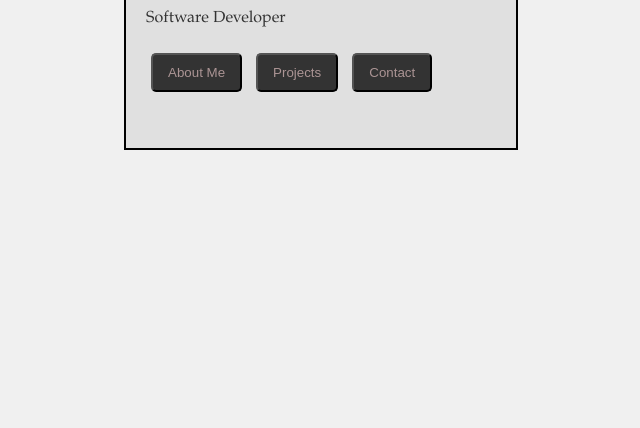
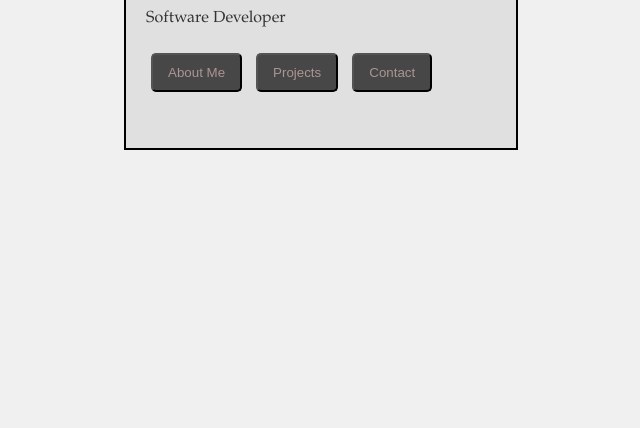
Before and after one commit to jcbolo72012/portfolio, a website: page index.html in a window 1280 px wide. Shown: the part 372-800 px from the top of the page, without its empty margins (319-959 px from the left). Drawn offline with Linux system fonts and the light colour scheme.

Commit message:
button changes

```diff
--- a/index.html
+++ b/index.html
@@ -13,9 +13,9 @@
         <div class="content" id="content">
         </div>
         <div class="button-container">
-            <button onclick="changeContent('about')">About Me</button>
-            <button onclick="changeContent('projects')">Projects</button>
-            <button onclick="changeContent('contact')">Contact</button>
+            <button id='about-btn' onclick="changeContent('about')">About Me</button>
+            <button id='projects-btn' onclick="changeContent('projects')">Projects</button>
+            <button id='contact-btn' onclick="changeContent('contact')">Contact</button>
         </div>
     </div>
     <script src="scripts/app.js"></script>
--- a/styles/style.css
+++ b/styles/style.css
@@ -32,7 +32,7 @@ body {
 }
 
 .card button {
-    background-color: #333333 !important;
+    background-color: #484747 !important;
     color: #ac9595;
     border-radius: 5px;
     padding: 10px 15px;
@@ -42,7 +42,7 @@ body {
 }
 
 button:hover {
-    background-color: #262323;
+    background-color: #201d1d;
 }
 
 @media (max-width: 600px) {
```
